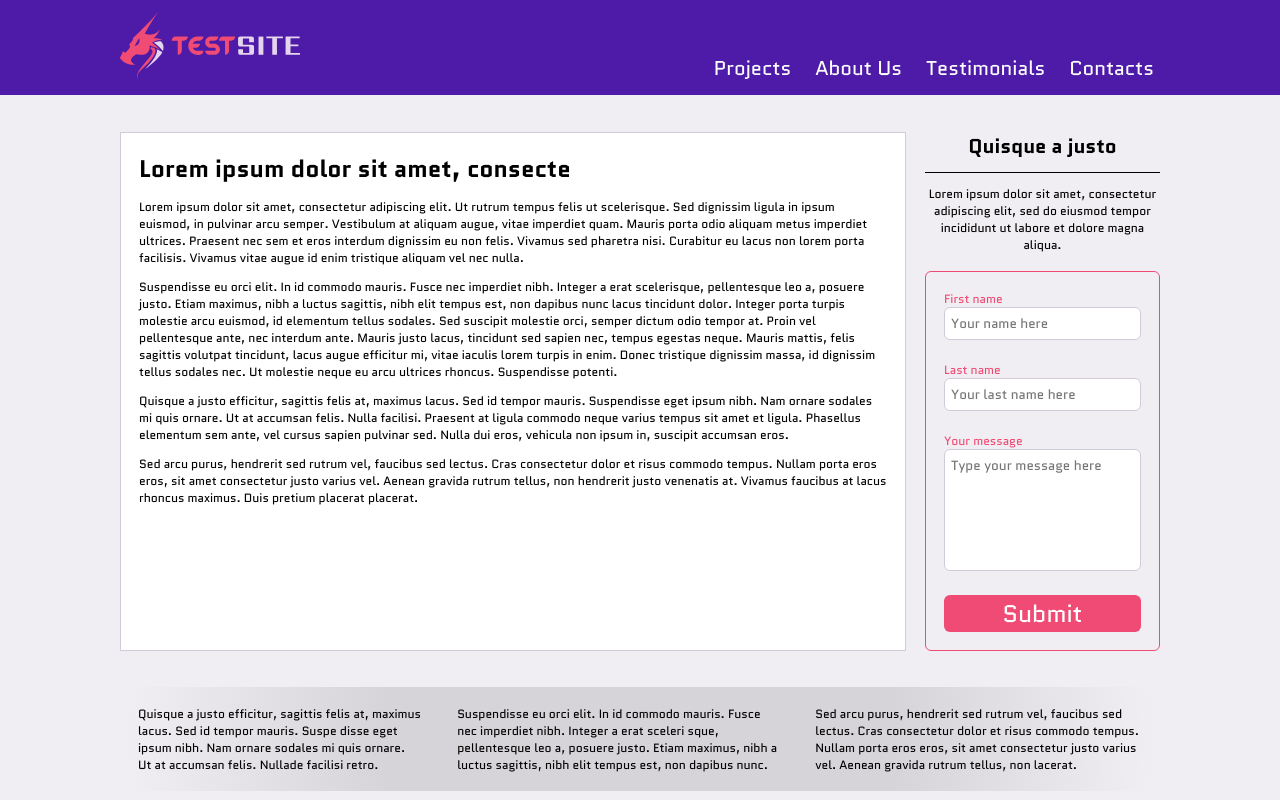
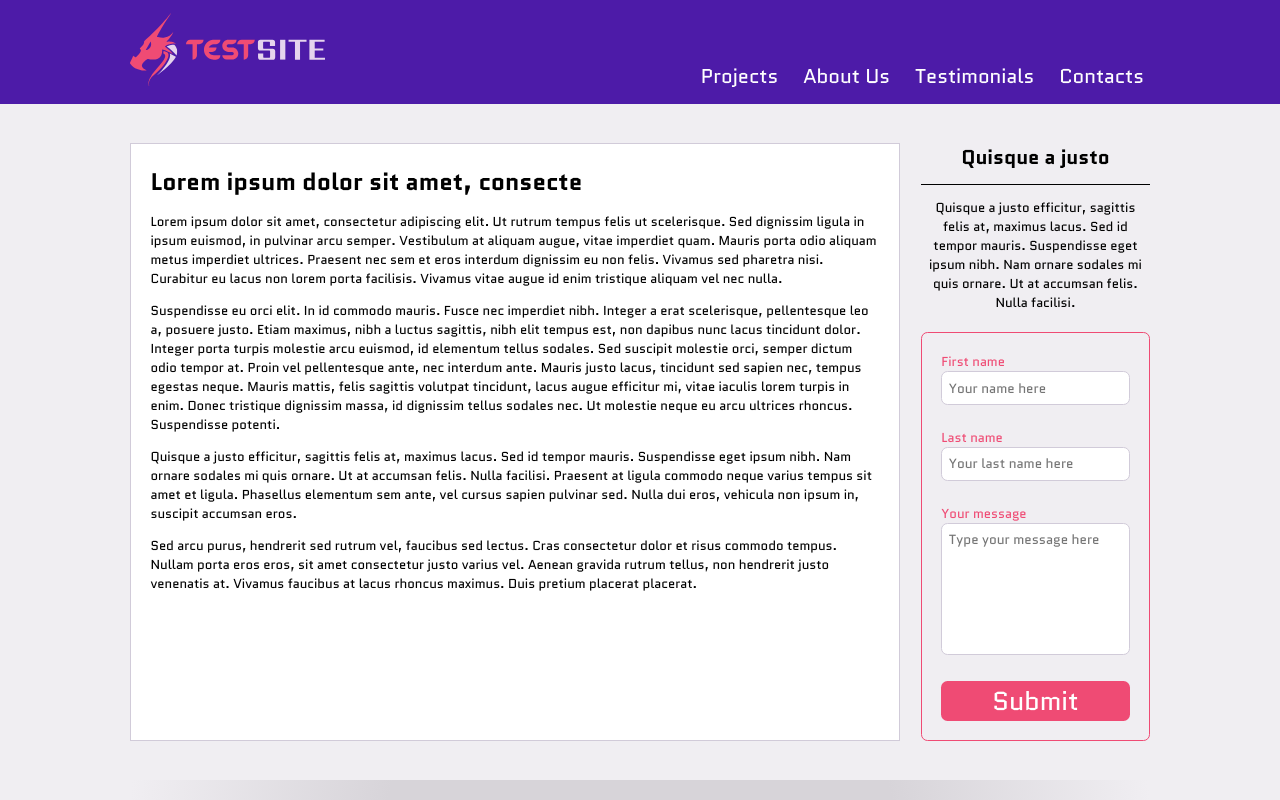
Before and after one commit to simas-usas/test-site, a React app: page / in a window 1280 px wide. Shown: the top 800 px of the page. Built offline with nearby package versions, Linux system fonts and the light colour scheme.

Commit message:
small changes

```diff
--- a/src/api/resolvers.js
+++ b/src/api/resolvers.js
@@ -6,7 +6,7 @@ export default {
       { id: 3, text: 'Quisque a justo efficitur, sagittis felis at, maximus lacus. Sed id tempor mauris. Suspendisse eget ipsum nibh. Nam ornare sodales mi quis ornare. Ut at accumsan felis. Nulla facilisi. Praesent at ligula commodo neque varius tempus sit amet et ligula. Phasellus elementum sem ante, vel cursus sapien pulvinar sed. Nulla dui eros, vehicula non ipsum in, suscipit accumsan eros.' },
       { id: 4, text: 'Sed arcu purus, hendrerit sed rutrum vel, faucibus sed lectus. Cras consectetur dolor et risus commodo tempus. Nullam porta eros eros, sit amet consectetur justo varius vel. Aenean gravida rutrum tellus, non hendrerit justo venenatis at. Vivamus faucibus at lacus rhoncus maximus. Duis pretium placerat placerat.' },
     ],
-    formText: () => 'Lorem ipsum dolor sit amet, consectetur adipiscing elit, sed do eiusmod tempor incididunt ut labore et dolore magna aliqua.',
+    formText: () => 'Quisque a justo efficitur, sagittis felis at, maximus lacus. Sed id tempor mauris. Suspendisse eget ipsum nibh. Nam ornare sodales mi quis ornare. Ut at accumsan felis. Nulla facilisi.',
     additionalParagraph: () => [
       { id: 1, text: 'Quisque a justo efficitur, sagittis felis at, maximus lacus. Sed id tempor mauris. Suspe disse eget ipsum nibh. Nam ornare sodales mi quis ornare. Ut at accumsan felis. Nullade facilisi retro.' },
       { id: 2, text: 'Suspendisse eu orci elit. In id commodo mauris. Fusce nec imperdiet nibh. Integer a erat sceleri sque, pellentesque leo a, posuere justo. Etiam maximus, nibh a luctus sagittis, nibh elit tempus est, non dapibus nunc.' },
--- a/src/components/HeaderButton/HeaderButton.scss
+++ b/src/components/HeaderButton/HeaderButton.scss
@@ -45,6 +45,7 @@
       display: block;
       &:hover {
         color: $white;
+        background-color: $pink-light;
       }
       &:not(:last-child) {
         border-bottom: 1px solid $pink-border;
--- a/src/constants/_colors.scss
+++ b/src/constants/_colors.scss
@@ -6,6 +6,7 @@ $grey-light: #f0eef2;
 $grey-dark: #a4a2a6;
 
 $pink: #ef4b74;
+$pink-light: #ff6f93;
 $pink-border: #bf3b5c;
 
 $purple: #4d1ba8;
--- a/src/containers/HeaderMobile/HeaderMobile.jsx
+++ b/src/containers/HeaderMobile/HeaderMobile.jsx
@@ -16,7 +16,9 @@ const HeaderMobile = () => {
     }
     window.addEventListener('click', (e) => {
       if (open
+        && document.getElementById('side-nav')
         && !document.getElementById('side-nav').contains(e.target)
+        && document.getElementById('side-nav-button')
         && !document.getElementById('side-nav-button').contains(e.target)
       ) {
         setOpen(false);
--- a/src/index.scss
+++ b/src/index.scss
@@ -26,7 +26,7 @@
 }
 
 html {
-  font-size: 12px;
+  font-size: 13px;
   background-color: $grey-light;
 }
 
```
